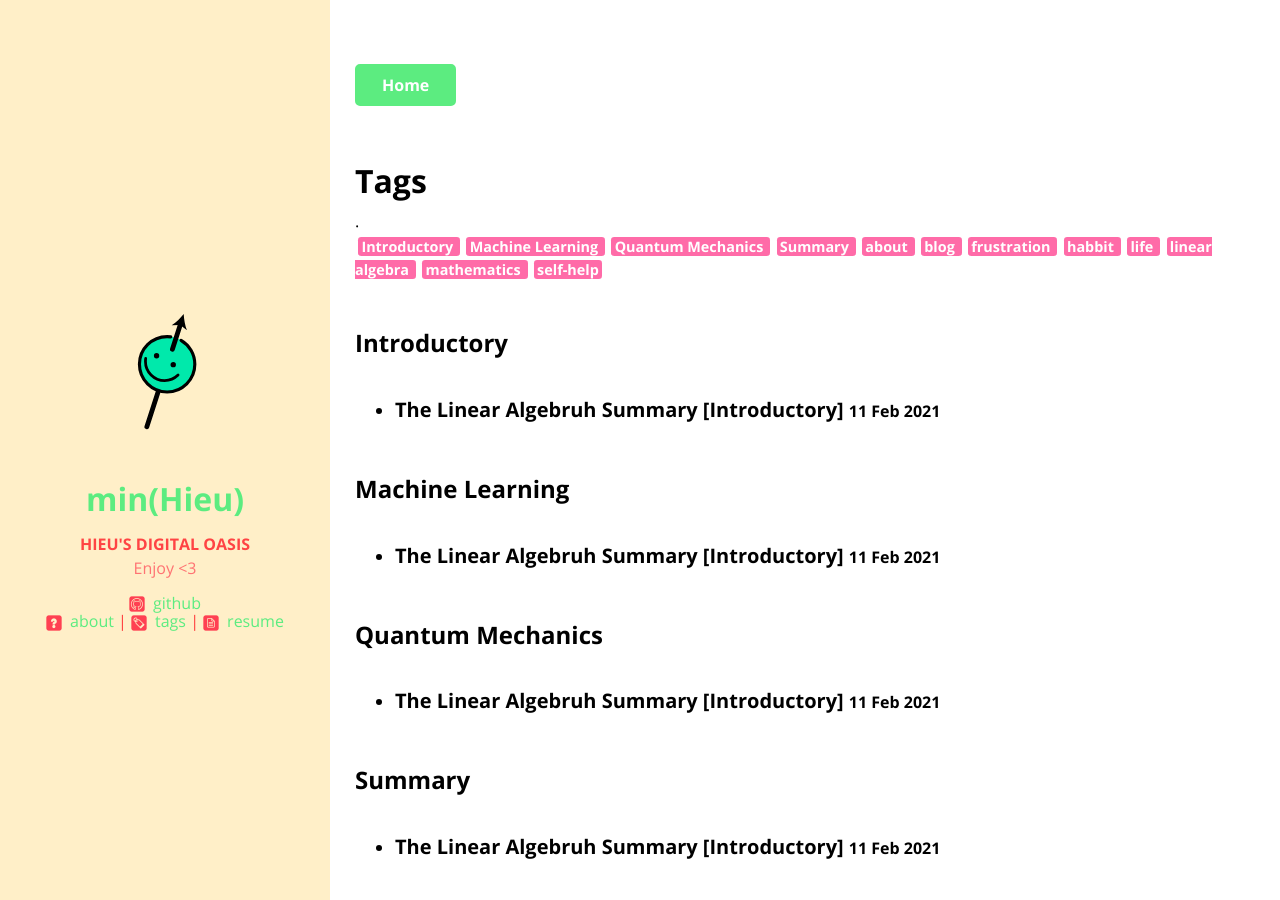
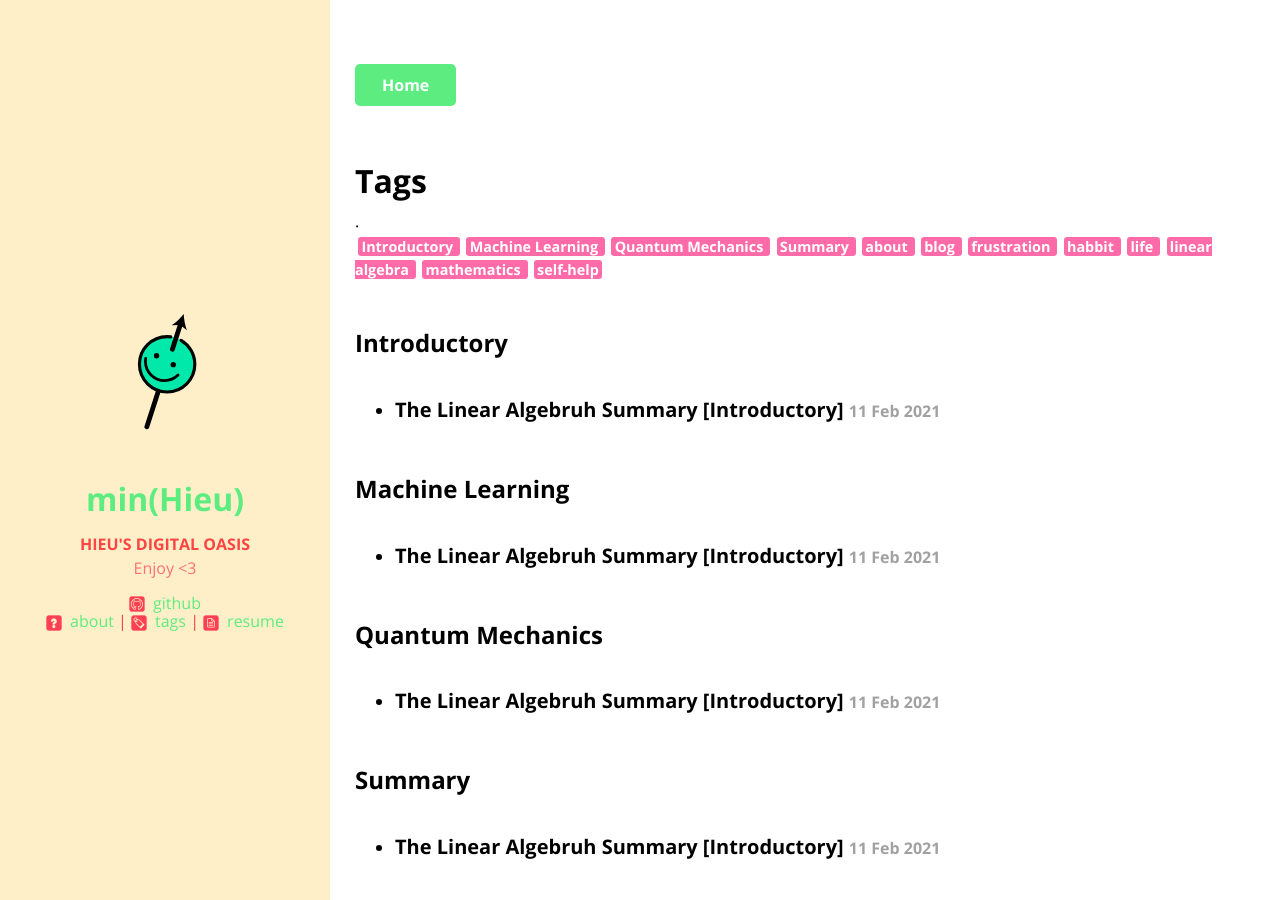
Before and after one commit to min-hieu/min-hieu.github.io, a Jekyll site: the page built from pages/tags.html, in a window 1280 px wide and 900 px high. Built offline with Jekyll 4.4.1, drawn with Linux system fonts in a browser that asks for light colours.

Commit message:
Update tags.html

```diff
--- a/pages/tags.html
+++ b/pages/tags.html
@@ -61,7 +61,7 @@ The purpose of this snippet is to list all your posts posted with a certain tag.
 		 <h4>
 		 <a href="{{ post.url }}">
 		 {{ post.title }}
-		 <small>{{ post.date | date_to_string }}</small>
+		 <small style="color: rgb(161, 161, 161)">{{ post.date | date_to_string }}</small>
 		 </a>
 		 </h4>
 		 </li>
```
